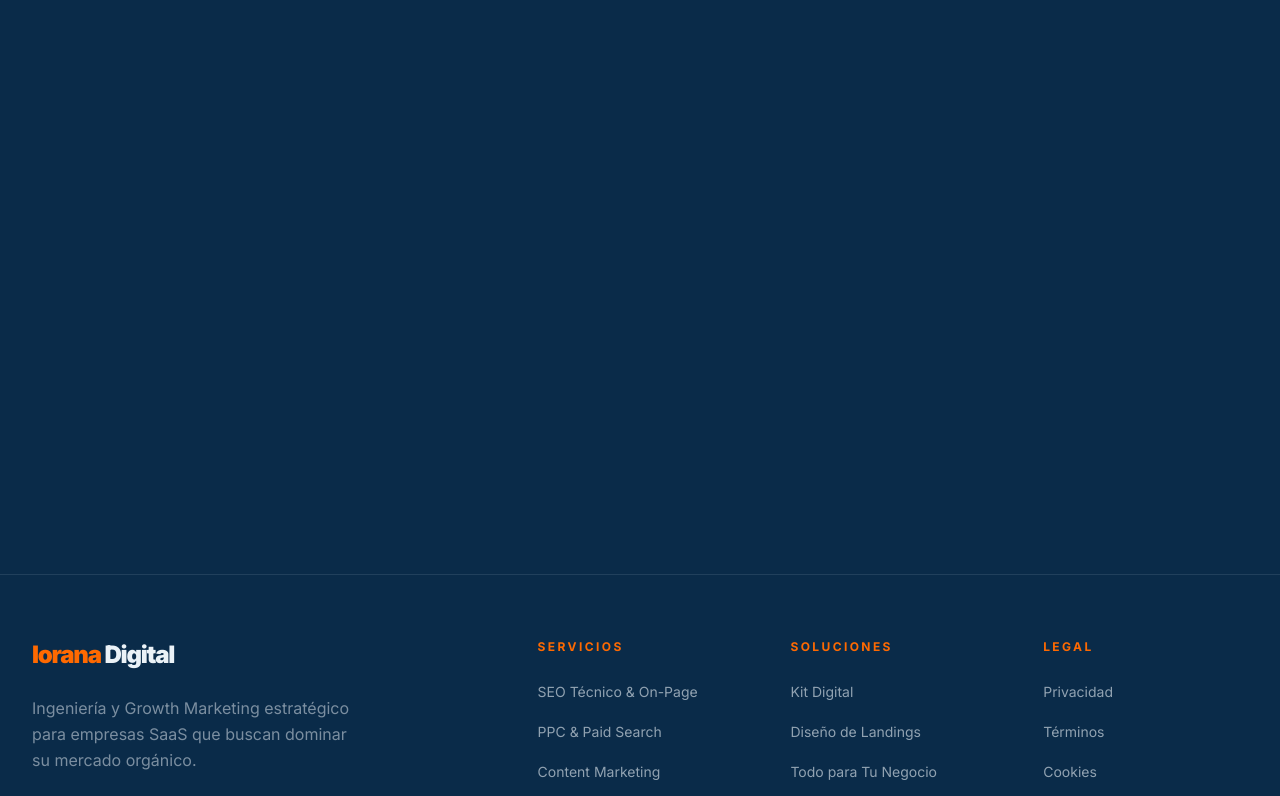
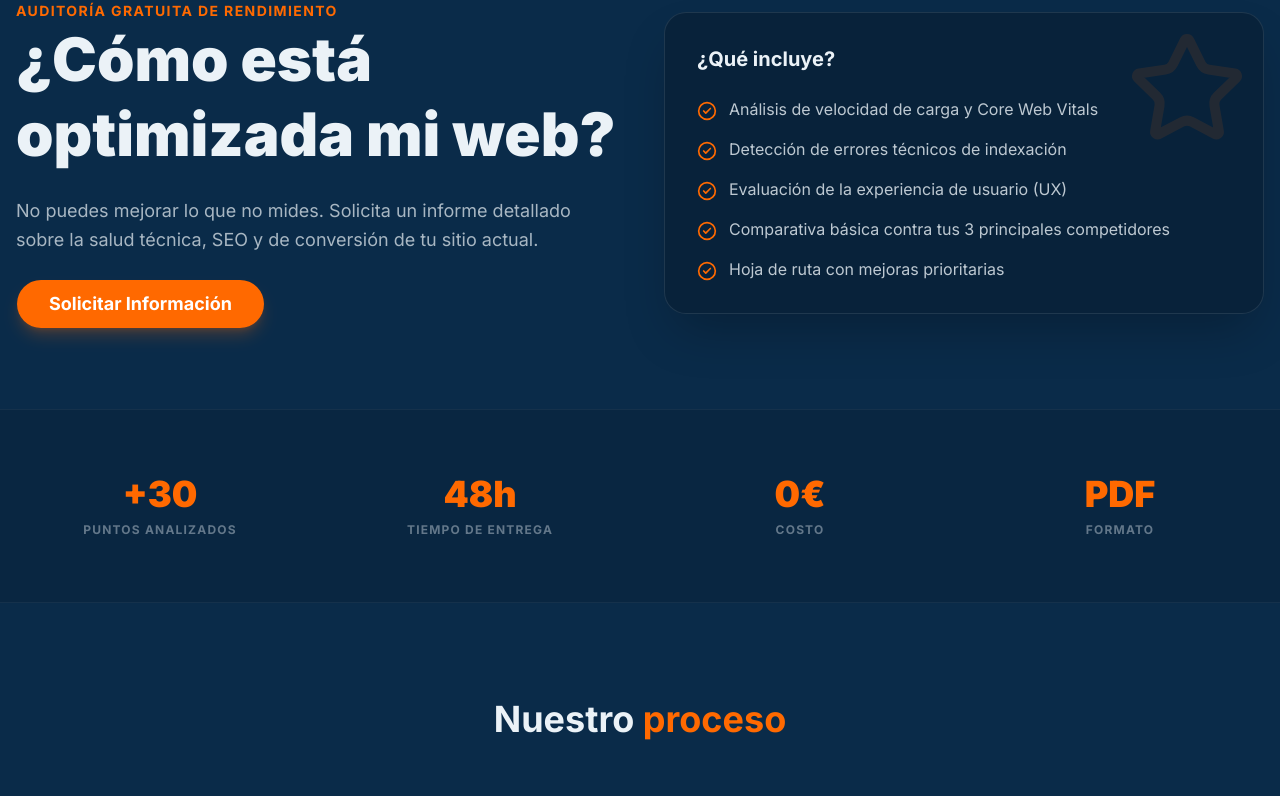
Before and after one commit to ioranadigital/iorana-next, a Next.js app: page /soluciones/como-esta-optimizado-mi-web in a window 1280 px wide. Shown: the part 226-1022 px from the top of the page. Built offline with nearby package versions, Linux system fonts and the light colour scheme.

Commit message:
Update ComoEstaOptimizadoMiWeb.tsx

```diff
--- a/views/soluciones/ComoEstaOptimizadoMiWeb.tsx
+++ b/views/soluciones/ComoEstaOptimizadoMiWeb.tsx
@@ -1,67 +1,37 @@
 "use client";
 
 import React from "react";
-import PageLayout from "@/components/PageLayout";
-// Importación corregida hacia el template unificado
 import ServicePageTemplate from "../../components/ServicePageTemplate";
-import { Search } from "lucide-react";
 
-/**
- * Adaptamos el servicio de "Informe Gratuito" al formato del template.
- * Esto garantiza que el build de Next.js pase sin errores de tipos.
- */
 const serviceData = {
-  title: "¿Cómo está optimizada tu web?",
-  subtitle: "Informe de rendimiento gratuito y personalizado",
-  description:
-    "Descubre el verdadero estado de tu sitio web. Realizamos un análisis profundo de velocidad, SEO técnico y experiencia de usuario para identificar oportunidades reales de crecimiento.",
+  title: "¿Cómo está optimizada mi web?",
+  subtitle: "Auditoría gratuita de rendimiento",
+  description: "No puedes mejorar lo que no mides. Solicita un informe detallado sobre la salud técnica, SEO y de conversión de tu sitio actual.",
   benefits: [
-    "Análisis de velocidad de carga y rendimiento Core Web Vitals",
-    "Detección de errores técnicos SEO críticos que frenan tu tráfico",
-    "Evaluación de experiencia móvil, usabilidad y accesibilidad",
-    "Identificación de 'Quick Wins' para mejorar tu conversión hoy",
-    "Análisis básico de visibilidad frente a tu competencia directa",
-    "Hoja de ruta con recomendaciones accionables y sin compromiso"
+    "Análisis de velocidad de carga y Core Web Vitals",
+    "Detección de errores técnicos de indexación",
+    "Evaluación de la experiencia de usuario (UX)",
+    "Comparativa básica contra tus 3 principales competidores",
+    "Hoja de ruta con mejoras prioritarias"
   ],
   stats: [
-    { value: "24h", label: "Tiempo de entrega" },
-    { value: "0€", label: "Coste total" },
-    { value: "+50", label: "Puntos de control" },
-    { value: "100%", label: "Personalizado" }
+    { label: "Puntos analizados", value: "+30" },
+    { label: "Tiempo de entrega", value: "48h" },
+    { label: "Costo", value: "0€" },
+    { label: "Formato", value: "PDF" }
   ],
   process: [
-    {
-      title: "Solicitud de Auditoría",
-      desc: "Envíanos tu URL y los objetivos principales de tu negocio digital."
-    },
-    {
-      title: "Rastreo Técnico",
-      desc: "Nuestras herramientas analizan la arquitectura y el rendimiento de tu sitio."
-    },
-    {
-      title: "Análisis Humano",
-      desc: "Un consultor experto revisa los datos para encontrar errores que las máquinas omiten."
-    },
-    {
-      title: "Preparación del Informe",
-      desc: "Documentamos los hallazgos con explicaciones claras y soluciones propuestas."
-    },
-    {
-      title: "Entrega y Feedback",
-      desc: "Recibes el informe en tu email y quedamos a tu disposición para dudas."
-    }
+    { title: "Solicitud", desc: "Déjanos tu URL y un correo para enviarte el análisis." },
+    { title: "Escaneo Técnico", desc: "Nuestras herramientas analizan el código y rendimiento de tu web." },
+    { title: "Revisión Manual", desc: "Un experto revisa los puntos que las máquinas no detectan." },
+    { title: "Envío de Informe", desc: "Recibes el documento con consejos accionables de inmediato." }
   ]
 };
 
 const ComoEstaOptimizadoMiWeb = () => (
-  <PageLayout
-    title="¿Cómo está optimizada tu web? Informe gratuito | Iorana Digital"
-    description="Solicita gratis tu análisis web personalizado. Descubrimos errores SEO, velocidad y oportunidades de mejora para tu negocio."
-    canonical="https://iorana.digital/soluciones/como-esta-optimizado-mi-web"
-  >
-    {/* ✅ Aplicamos el spread operator para evitar el error 'Property data does not exist' */}
+  <div className="pt-24 bg-[#0a2b49] min-h-screen">
     <ServicePageTemplate {...serviceData} />
-  </PageLayout>
+  </div>
 );
 
 export default ComoEstaOptimizadoMiWeb;
```
